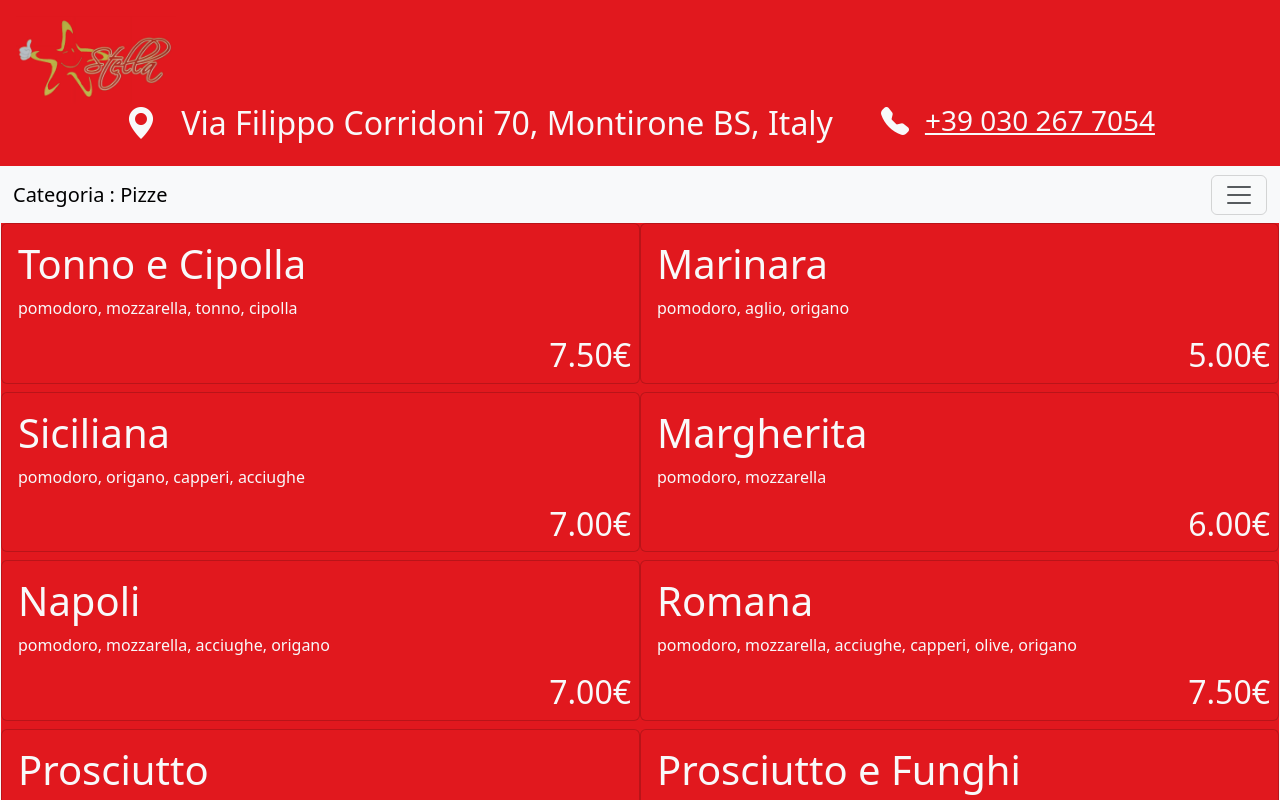
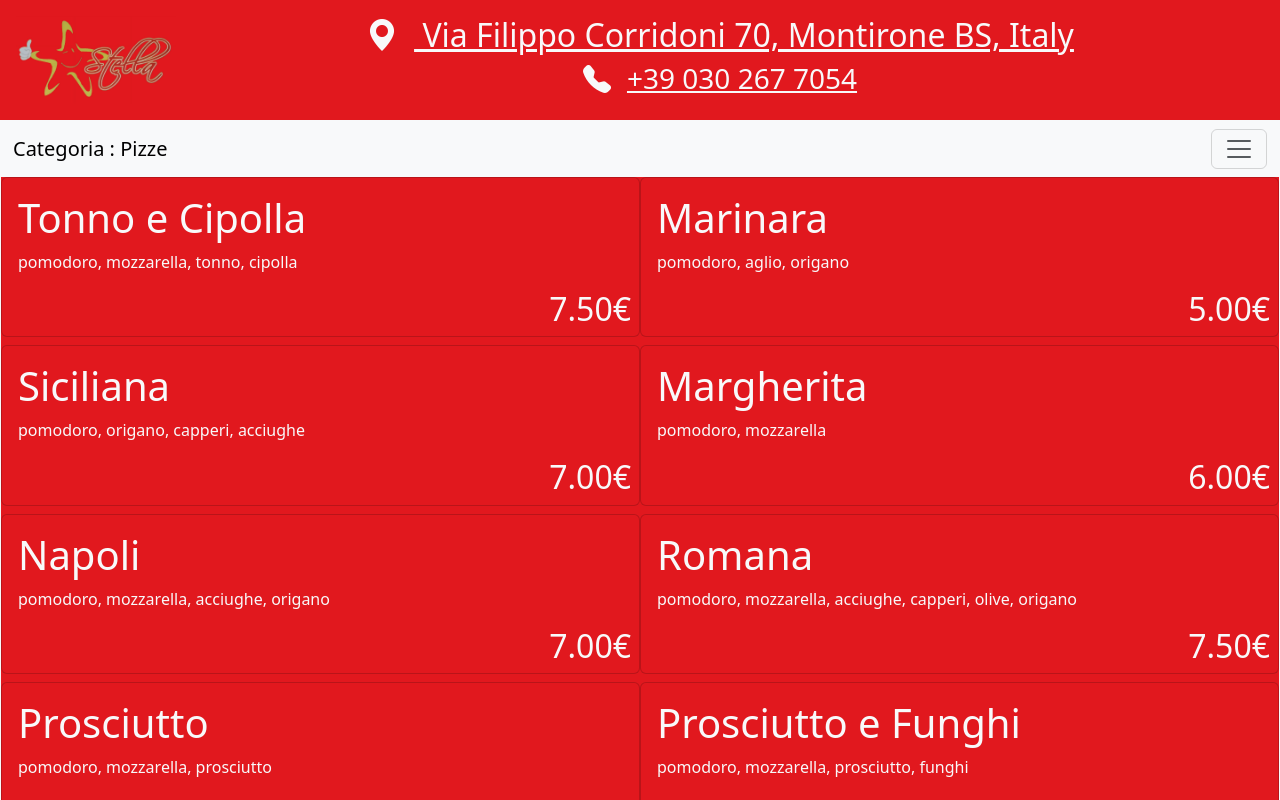
Before and after one commit to JustOmar21/PizzaMenu, an Angular app: page / in a window 1280 px wide. Shown: the top 800 px of the page. Built offline with nearby package versions, Linux system fonts and the light colour scheme.

Commit message:
modified header

```diff
--- a/src/app/components/header/header.component.html
+++ b/src/app/components/header/header.component.html
@@ -2,8 +2,8 @@
   <div class="d-flex">
     <img src="assets/stella.jpg" class="logo" alt="Pizzeria Stella Logo">
   </div>
-  <div class="d-flex justify-content-center flex-wrap container">
-    <h2 class="text-light me-5"><i class="bi bi-geo-alt-fill me-3"></i> Via Filippo Corridoni 70, Montirone BS, Italy</h2>
+  <div class="d-flex justify-content-center flex-grow-1 text-center flex-wrap">
+    <h2 class="text-light w-100"><a href="https://maps.app.goo.gl/1JqDaQKXPX8JgH216" target="_blank" class="link-light"><i class="bi bi-geo-alt-fill me-3"></i> Via Filippo Corridoni 70, Montirone BS, Italy</a></h2>
     <h3 class="text-light"><i class="bi bi-telephone-fill me-3"></i> <a href="tel:+39 030 267 7054" class="link-light">+39 030 267 7054</a></h3>
   </div>
 </div>
```
